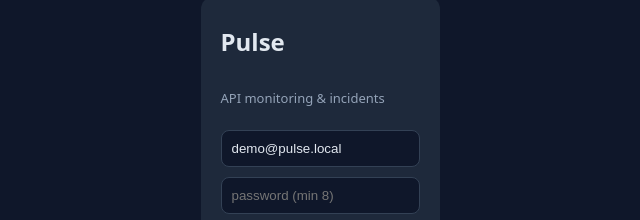
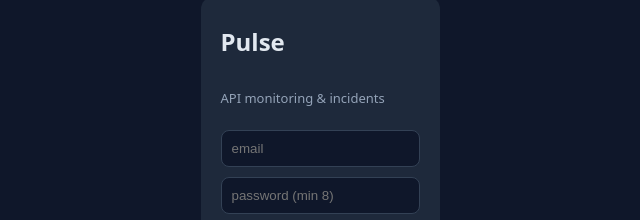
Before and after one commit to RakhaYandra/pulse-web, a React (Vite) app: page / in a window 1280 px wide. Shown: the part 240-460 px from the top of the page, without its empty margins (320-960 px from the left). Built offline with nearby package versions, Linux system fonts and the light colour scheme; no server answers.

Commit message:
docs: full README rewrite + fresh screenshots, drop demo prefill

```diff
--- a/src/presentation/components/LoginForm.jsx
+++ b/src/presentation/components/LoginForm.jsx
@@ -2,7 +2,7 @@ import { useState } from 'react'
 
 export function LoginForm({ onLogin, onRegister, error }) {
   const [mode, setMode] = useState('login')
-  const [email, setEmail] = useState('demo@pulse.local')
+  const [email, setEmail] = useState('')
   const [password, setPassword] = useState('')
   const [name, setName] = useState('')
 
```
Also changed, not shown: 3 other files (tests, documents, lock files or other folders).
